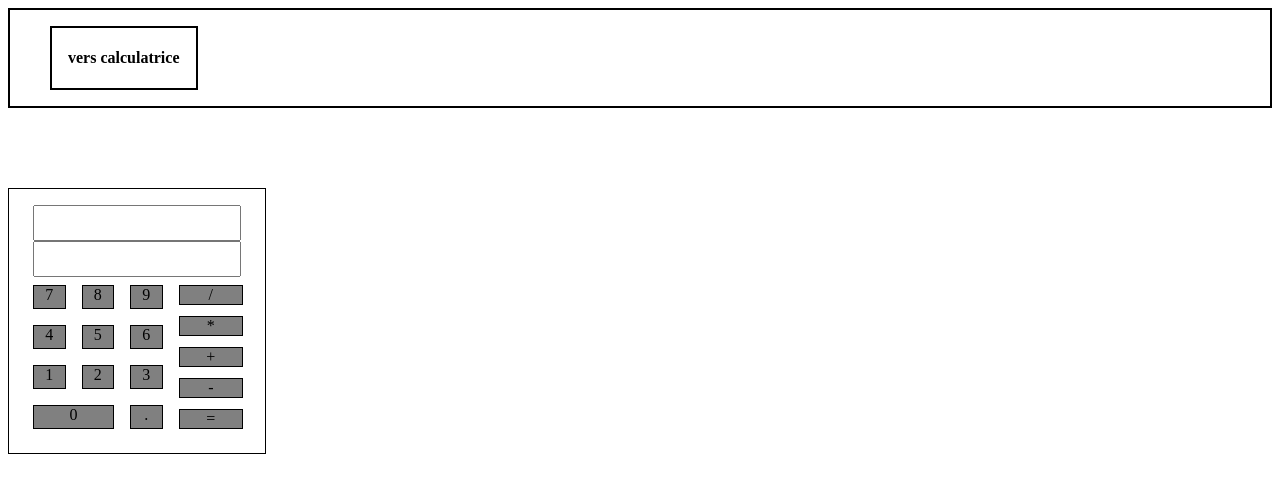
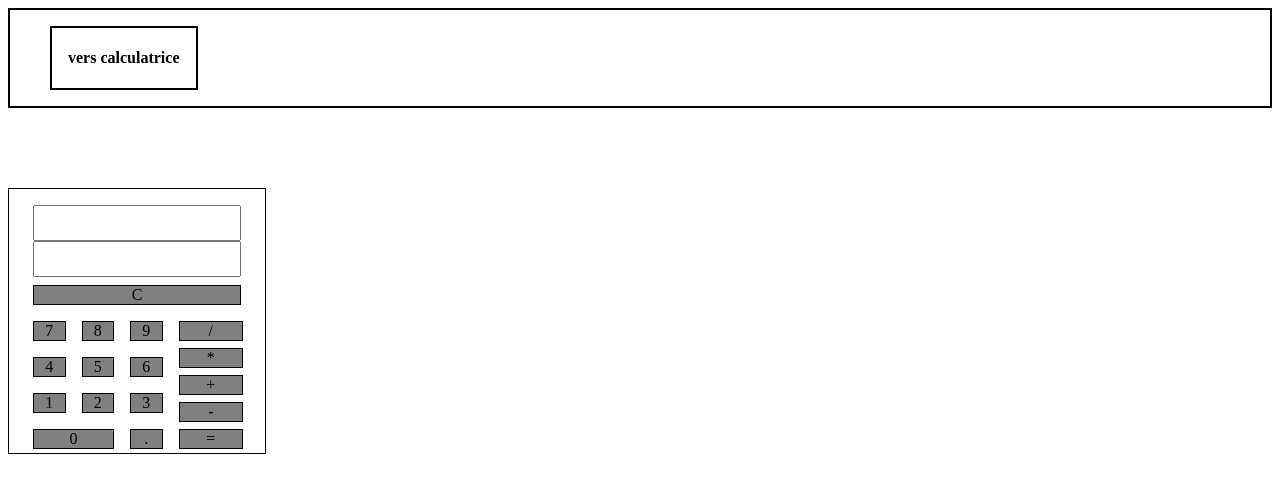
Before and after one commit to lqksdfohd/divers, an Angular app: page /calculatrice in a window 1280 px wide. Shown: the top 488 px of the page. Built offline with nearby package versions, Linux system fonts and the light colour scheme.

Commit message:
clean: nettoyer et commenter le code

```diff
--- a/src/app/calculatrice/calculatrice.component.css
+++ b/src/app/calculatrice/calculatrice.component.css
@@ -25,6 +25,11 @@ div.input{
     width: inherit;
     height: 10rem;
     display: flex;
+    flex-direction: column;
+}
+div.input-operations{
+    width: inherit;
+    display: flex;
 }
 
 div.liste-chiffres{
@@ -33,7 +38,7 @@ div.liste-chiffres{
     grid-template-columns: 1fr 1fr 1fr;
 }
 
-div.chiffre{
+div.chiffre,div.clear{
     background-color: gray;
     border: solid 1px black;
     margin: 0.5rem ;
--- a/src/app/calculatrice/calculatrice.component.html
+++ b/src/app/calculatrice/calculatrice.component.html
@@ -8,6 +8,8 @@
         </div>
     </div>
     <div class="input">
+        <div class="clear" (click)="clearCalcul()">C</div>
+        <div class="input-operations">
             <div class="liste-chiffres">
                 <div class="chiffre" (click)="push('7')">7</div>
                 <div class="chiffre" (click)="push('8')">8</div>
@@ -30,3 +32,4 @@
             </div>
         </div>
     </div>
+</div>
--- a/src/app/calculatrice/calculatrice.component.ts
+++ b/src/app/calculatrice/calculatrice.component.ts
@@ -49,28 +49,27 @@ export class CalculatriceComponent {
     //this.calculSecondaire(calculTemp);
   }
 
+  /**
+   * éffectue les calculs prioritaire et retourne une liste de calculs non prioritaires.
+   * les calculs prioritaires sont la multiplication et la division.
+   * @returns une liste de calculs non prioritaires.
+   */
   calculPrioritaire(): string[] {
     const work: string[] = [];
     const temp: string[] = this.calcul.slice();
-    if (this.checkCalcul()) {
+    if (this.checkCalculCorrecte()) {
       for (let i = 1; i < temp.length; i += 2) {
         switch (temp[i]) {
           case "*": {
             work.push(this.calculPrioritaireMultiplication(work,temp,i).toString());
             break;
           };
-          case "+": {
+          case "/":
+            work.push(this.calculPrioritaireDivision(work,temp,i).toString());
+            break;
+          default:
             this.pushCalculNonPrioritaire(work,temp,i);
             break;
-          };
-          case "-": {
-            this.pushCalculNonPrioritaire(work,temp,i);
-            break;
-          };
-          case "/": {
-            work.push(this.calculPrioritaireDivision(work,temp,i).toString());
-            break;
-          }
         }
       }
     }
@@ -100,6 +99,8 @@ export class CalculatriceComponent {
   }
 
   pushCalculNonPrioritaire(work:string[],temp:string[],i:number){
+    //si en début de la liste de calcul et opération non prioritaire,
+    //alors on ajoute le premier terme de l'opération dans le resultat.
     if (i === 1) {
       work.push(temp[i - 1]);
     }
@@ -108,14 +109,19 @@ export class CalculatriceComponent {
   }
 
 
+  /**
+   * prettify le calcul pour l'affichage.
+   */
   formatterCalcul() {
     this.affichageCalcul = this.calcul.join(" ");
-  }
-  formatterResultat() {
-
+    this.resultat = "";
   }
 
-  checkCalcul(): boolean {
+  /**
+   *
+   * @returns true si le calcul est sémantiquement correcte, false sinon.
+   */
+  checkCalculCorrecte(): boolean {
     const n = Math.floor(this.calcul.length / 2);
     if (this.calcul.length == n * 2 + 1) {
       return true;
@@ -123,4 +129,12 @@ export class CalculatriceComponent {
       return false;
     }
   }
+
+  /**
+   * efface le calcul en cours.
+   */
+  clearCalcul(){
+    this.calcul = [];
+    this.formatterCalcul();
+  }
 }
```
Lines whose indentation alone changed are shown as unchanged.
